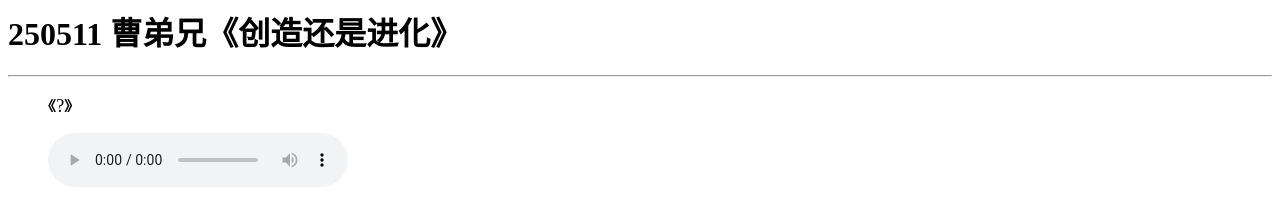
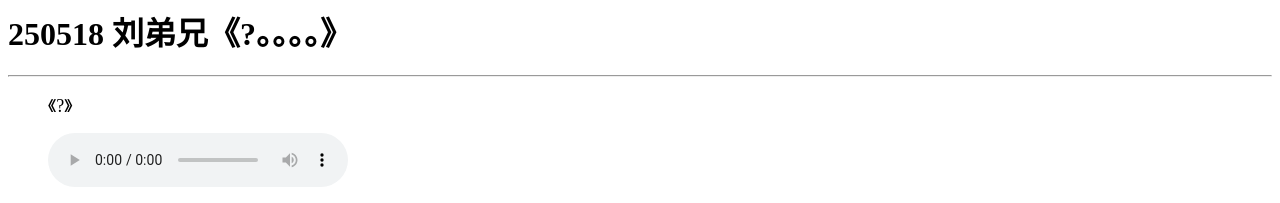
Before and after one commit to NCCChurch/2-gospel, a plain HTML site: page 250518.html in a window 1280 px wide. Shown: the top 203 px of the page. Drawn offline with Linux system fonts and the light colour scheme.

Commit message:
Update 250518.html

```diff
--- a/250518.html
+++ b/250518.html
@@ -1,8 +1,8 @@
 		<meta name="viewport" content="width=device-width,initial-scale=1.0,maximum-scale=1.0,minimum-scale=1.0,user-scalable=no">
 <meta property="og:image" content="./250427/01.jpg"/>
-<meta property="og:title" content="创造还是进化"/>
+<meta property="og:title" content="？。。。。。"/>
 
-<h1>250511  曹弟兄《创造还是进化》 </h1>
+<h1>250518  刘弟兄《?。。。。》 </h1>
 
 </p>
 <hr>
```
